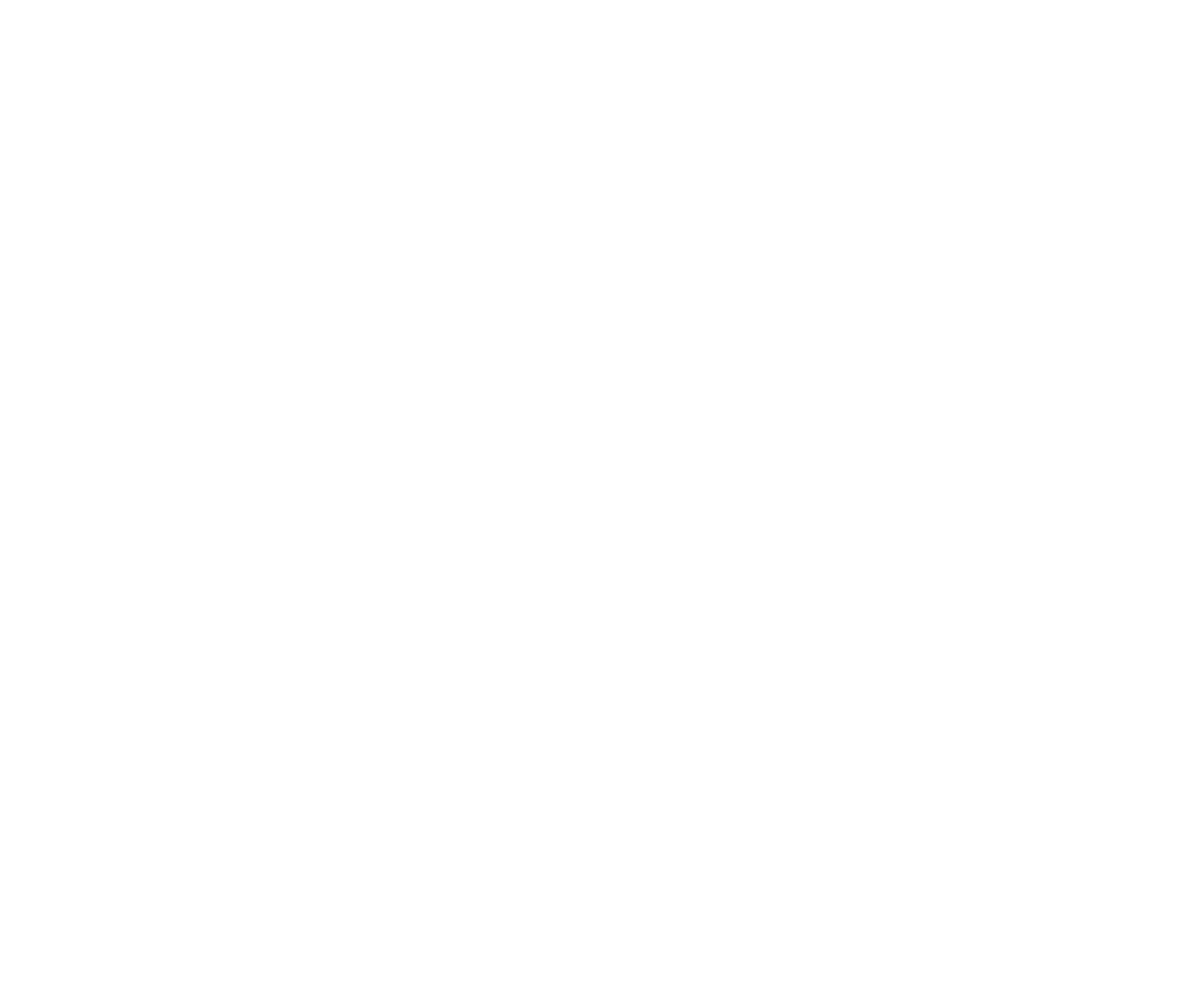
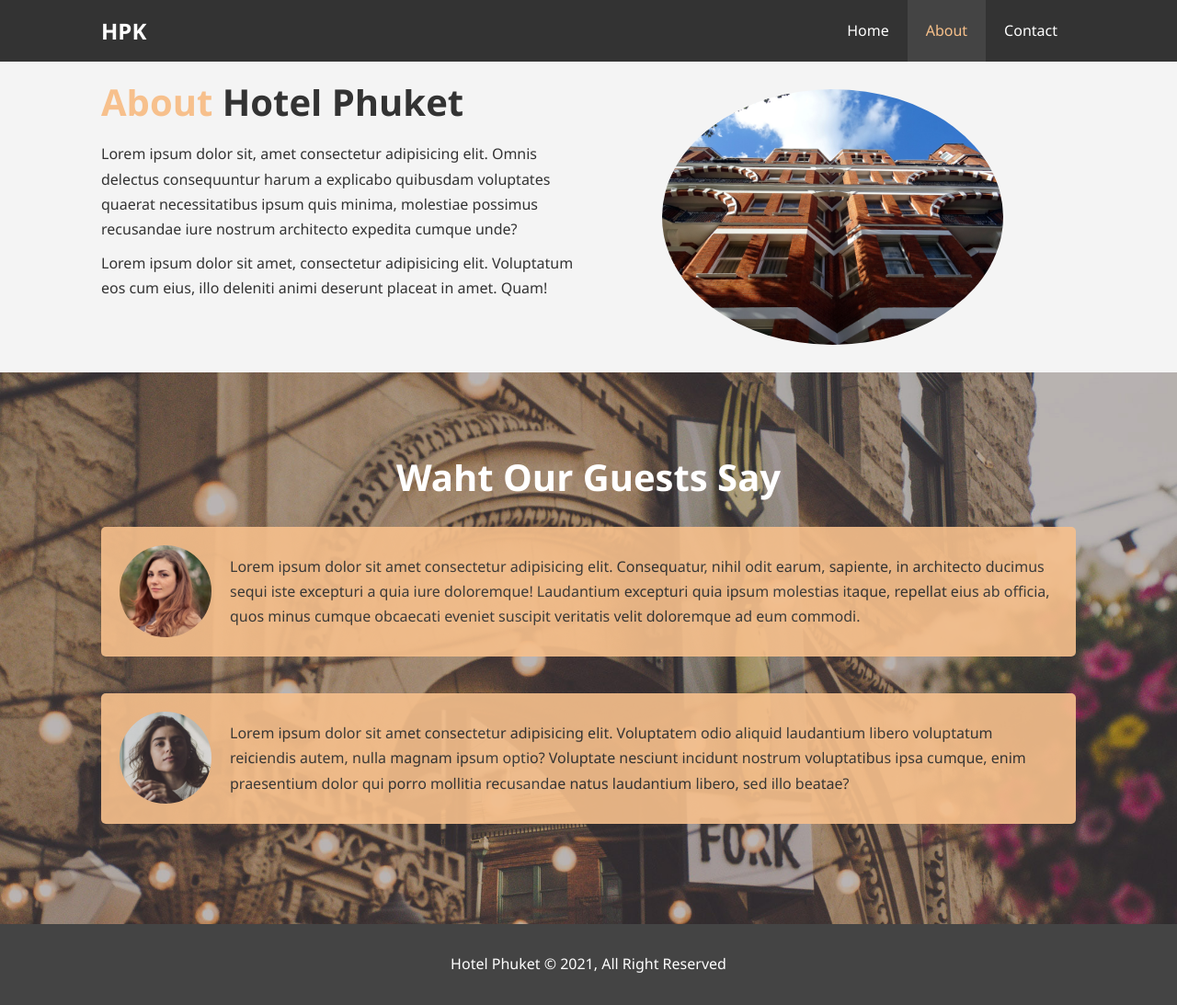
Before and after one commit to komsak007/Html-Css, a plain HTML site: page Hotel_Website/about.html in a window 1280 px wide. Shown: the whole page at 92% size. Before the commit the page ends 800 px from the top, so only its background shows below. Drawn offline with Linux system fonts and the light colour scheme.

Commit message:
Add About Page & Contact Page

```diff
--- a/Hotel_Website/about.html
+++ b/Hotel_Website/about.html
@@ -0,0 +1,70 @@
+<!DOCTYPE html>
+<html lang="en">
+
+<head>
+    <meta charset="UTF-8">
+    <meta http-equiv="X-UA-Compatible" content="IE=edge">
+    <meta name="viewport" content="width=device-width, initial-scale=1.0">
+    <meta name="description" content="Welcome to the most extraordinary hotel in Phuket ">
+    <meta name="keywords" content="hotel,phuket hotel,new Phuket">
+    <link rel="stylesheet" href="./css/style.css">
+    <title>Hotel BT | About</title>
+</head>
+
+<body>
+    <header>
+        <nav id="navbar">
+            <div class="container">
+                <h1 class="logo"><a href="index.html">HPK</a></h1>
+                <ul>
+                    <li><a href="index.html">Home</a></li>
+                    <li><a class="current" href="about.html">About</a></li>
+                    <li><a href="contact.html">Contact</a></li>
+                </ul>
+            </div>
+        </nav>
+    </header>
+
+    <section id="about-info" class="bg-light py-3">
+        <div class="container">
+            <div class="info-left">
+                <h1 class="l-heading"><span class="text-primary">About</span> Hotel Phuket</h1>
+                <p>Lorem ipsum dolor sit, amet consectetur adipisicing elit. Omnis delectus consequuntur harum a explicabo quibusdam voluptates quaerat necessitatibus ipsum quis minima, molestiae possimus recusandae iure nostrum architecto expedita cumque
+                    unde?
+                </p>
+                <p>Lorem ipsum dolor sit amet, consectetur adipisicing elit. Voluptatum eos cum eius, illo deleniti animi deserunt placeat in amet. Quam!</p>
+
+            </div>
+            <div class="info-right">
+                <img src="./img/photo-2.jpg" alt="">
+            </div>
+        </div>
+    </section>
+
+    <div class="clr"></div>
+
+    <section id="testimonials" class="py-3">
+        <div class="container">
+            <h2 class="l-heading">Waht Our Guests Say</h2>
+
+            <div class="testimonial bg-primary">
+                <img src="./img/person-1.jpg" alt="Samantha">
+                <p>Lorem ipsum dolor sit amet consectetur adipisicing elit. Consequatur, nihil odit earum, sapiente, in architecto ducimus sequi iste excepturi a quia iure doloremque! Laudantium excepturi quia ipsum molestias itaque, repellat eius ab officia,
+                    quos minus cumque obcaecati eveniet suscipit veritatis velit doloremque ad eum commodi.</p>
+            </div>
+
+            <div class="testimonial bg-primary">
+                <img src="./img/person-2.jpg" alt="Samantha">
+                <p>Lorem ipsum dolor sit amet consectetur adipisicing elit. Voluptatem odio aliquid laudantium libero voluptatum reiciendis autem, nulla magnam ipsum optio? Voluptate nesciunt incidunt nostrum voluptatibus ipsa cumque, enim praesentium dolor
+                    qui porro mollitia recusandae natus laudantium libero, sed illo beatae?</p>
+
+            </div>
+        </div>
+    </section>
+
+    <footer id="main-footer">
+        <p>Hotel Phuket &copy; 2021, All Right Reserved</p>
+    </footer>
+</body>
+
+</html>
--- a/Hotel_Website/css/style.css
+++ b/Hotel_Website/css/style.css
@@ -80,6 +80,25 @@
 
 .clr {
     clear: both;
+}
+
+.l-heading {
+    font-size: 40px;
+}
+
+
+/*Padding*/
+
+.py-1 {
+    padding: 10px 0;
+}
+
+.py-2 {
+    padding: 20px 0;
+}
+
+.py-3 {
+    padding: 30px 0;
 }
 
 
@@ -187,6 +206,86 @@
 }
 
 
+/*About*/
+
+#about-info .info-right {
+    float: right;
+    width: 50%;
+    min-height: 100%;
+}
+
+#about-info .info-right img {
+    display: block;
+    margin: auto;
+    border-radius: 50%;
+    width: 70%;
+}
+
+#about-info .info-left {
+    float: left;
+    width: 50%;
+    min-height: 100%;
+}
+
+
+/*Testimonials*/
+
+#testimonials {
+    height: 600px;
+    background: url(../img/test-bg.jpg) no-repeat center center/cover;
+    padding-top: 100px;
+}
+
+#testimonials h2 {
+    color: #fff;
+    text-align: center;
+    padding-bottom: 40px;
+}
+
+#testimonials .testimonial img {
+    width: 100px;
+    float: left;
+    margin-right: 20px;
+    border-radius: 50%;
+}
+
+#testimonials .testimonial {
+    padding: 20px;
+    margin-bottom: 40px;
+    border-radius: 5px;
+    opacity: 0.9;
+}
+
+
+/*Contact*/
+
+#contact-form .form-group {
+    margin-bottom: 20px;
+}
+
+#contact-form label {
+    display: block;
+    margin-bottom: 5px;
+}
+
+#contact-form input,
+#contact-form textarea {
+    width: 100%;
+    padding: 10px;
+    border: 1px #ddd solid;
+}
+
+#contact-form textarea {
+    height: 200px;
+}
+
+#contact-form input:focus,
+#contact-form textarea:focus {
+    outline: none;
+    border-color: #f7c08a;
+}
+
+
 /*Footer*/
 
 #main-footer {
```
Also changed, not shown: Hotel_Website/contact.html (+79 -0 lines).
